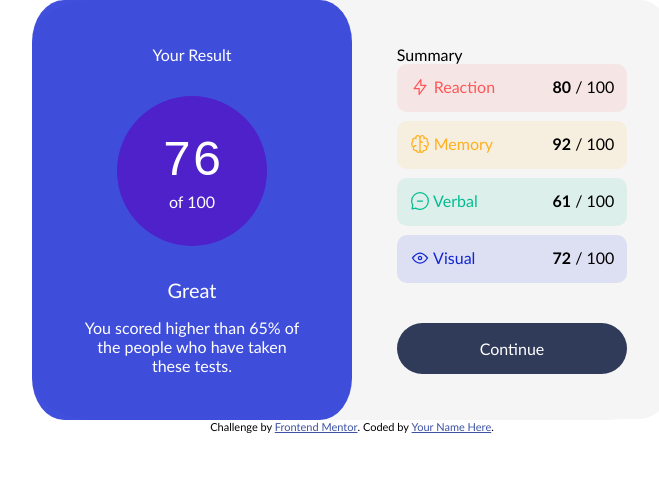
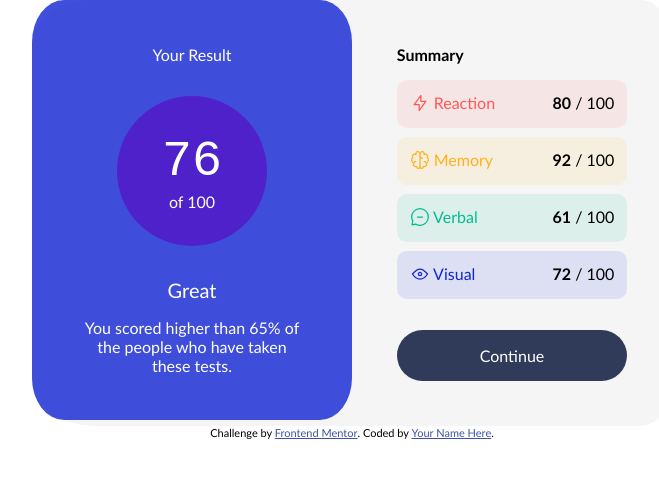
Before and after one commit to kasparasd/html-css-beginner, a website: page index.html in a window 1280 px wide. Shown: the whole page, without its empty margins (288-947 px from the left). Drawn offline with Linux system fonts and the light colour scheme.

Commit message:
css only desktop

```diff
--- a/index.html
+++ b/index.html
@@ -45,7 +45,9 @@
 
         <!--  -->
         <div class="container-child-2">
-          Summary
+          <p class="summary">
+            Summary
+          </p>
 
           <div style="background-color: hsla(0, 100%, 67%, 0.100);" class="summary-element">
             <div style="color: hsl(0, 100%, 67%);" class="summary-element-child-1">
--- a/style.css
+++ b/style.css
@@ -100,8 +100,13 @@ body {
     background-color: hsl(224, 30%, 27%);
     color: white;
     padding: 1rem;
-    margin-top: 2.5rem;
+    margin-top: 1.9rem;
     border-radius: 30px;
     text-align: center;
     cursor: pointer;
 }
+
+.summary {
+    margin-bottom: 1rem;
+    font-weight: 600;
+}
```
